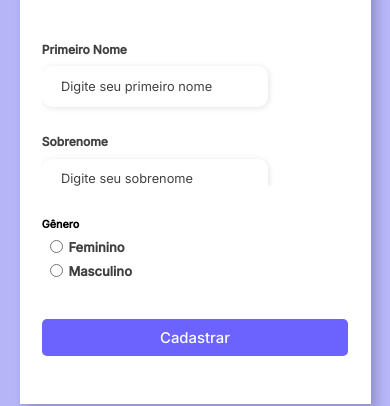
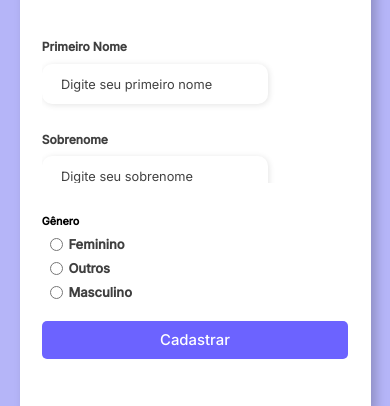
Before and after one commit to klausenjoao/gerenciadorEscolar, a plain HTML site: page Cadastros/cadastroProfessores.html in a window 390 px wide. Shown: the part 294-700 px from the top of the page. Drawn offline with Linux system fonts and the light colour scheme.

Commit message:
Commit Alterações de adaptação

```diff
--- a/Cadastros/cadastroProfessores.html
+++ b/Cadastros/cadastroProfessores.html
@@ -78,13 +78,18 @@
                         </div>
 
                         <div class="gender-input">
+                            <input id="others" type="radio" name="gender">
+                            <label for="others">Outros</label>
+                        </div>
+
+                        <div class="gender-input">
                             <input type="radio" id="male" name="gender">
                             <label for="male">Masculino</label>
                         </div>
                     </div>
                 </div>
 
-                <div class="cadastrar-button">
+                <div class="cadastrar-button-professor">
                     <button><a href="#">Cadastrar</a></button>
                 </div>
             </form>
--- a/Cadastros/styleCadastros.css
+++ b/Cadastros/styleCadastros.css
@@ -164,7 +164,7 @@ font-size: 0.8rem;
    color: #000000c0;
 }
 
-.cadastrar-button button{
+.cadastrar-button button {
    width: 100%;
     margin-top: 2.5rem;
     border: none;
@@ -179,6 +179,27 @@ font-size: 0.8rem;
 }
 
 .cadastrar-button button a {
+   text-decoration: none;
+   font-size: 0.93rem;
+   font-weight: 500;
+   color: #fff;
+}
+
+.cadastrar-button-professor button{
+   width: 100%;
+    margin-top: 1.3rem;
+    border: none;
+    background-color: #6c63ff;
+    padding: 0.62rem;
+    border-radius: 5px;
+    cursor: pointer;
+}
+
+.cadastrar-button-professor button:hover{
+   background-color: #6b63fff1;
+}
+
+.cadastrar-button-professor button a {
    text-decoration: none;
    font-size: 0.93rem;
    font-weight: 500;
--- a/style.css
+++ b/style.css
@@ -1,12 +1,11 @@
-
-*{
+* {
     margin: 0;
     padding: 0;
     font-family: "Inter", sans-serif;
     box-sizing: border-box;
 }
 
-body{
+body {
     width: 100%;
     height: 100vh;
     display: flex;
@@ -15,20 +14,20 @@ body{
     background: #0c0ce94d;
 }
 
-form{
+form {
     width: 300px;
     margin: 200px auto;
     text-align: center;
 }
 
-input{
+input {
     display: block;
     margin: 10px auto;
     width: 250px;
     height: 30px;
 }
 
-.container{
+.container {
     width: 80%;
     height: 80vh;
     display: flex;
@@ -36,20 +35,20 @@ input{
     /*border: 2px solid red;*/
 }
 
-.form-prof-image{
+.form-prof-image {
     width: 50%;
     display: flex;
     justify-content: center;
     align-items: center;
-    background-color: #fde3a7d7 ;
+    background-color: #fde3a7d7;
     padding: 1rem;
 }
 
-.form-prof-image img{
+.form-prof-image img {
     width: 31rem;
- }
+}
 
- .telaPrincipal{
+.telaPrincipal {
     width: 50%;
     display: flex;
     justify-content: center;
@@ -58,18 +57,18 @@ input{
     background-color: white;
     padding: 3rem;
     /*border: 2px solid red;*/
- }
+}
 
- ul{
+ul {
     list-style: none;
     display: flex;
     flex-direction: column;
     gap: 16px;
 
     padding: 24px 0;
- }
+}
 
- ul li a {
+ul li a {
     display: flex;
     justify-content: center;
     align-items: center;
@@ -82,4 +81,25 @@ input{
 
     text-decoration: none;
     font-weight: 500;
- }
+}
+
+@media screen and (max-width: 1330px) {
+    .form-prof-image {
+        display: none;
+    }
+
+    .container {
+        width: 50%;
+    }
+
+    .telaPrincipal {
+        width: 100%;
+    }
+}
+
+@media screen and (max-width: 1064px) {
+    .container {
+        width: 90%;
+        height: auto;
+    }
+}
```
